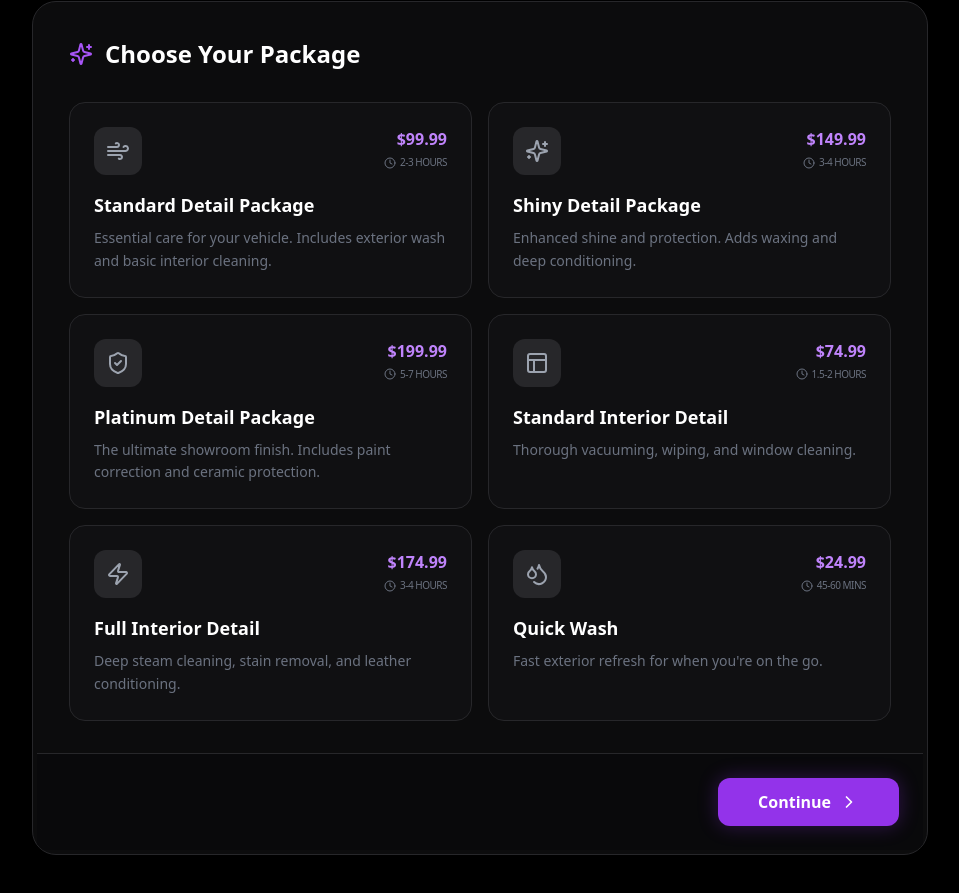
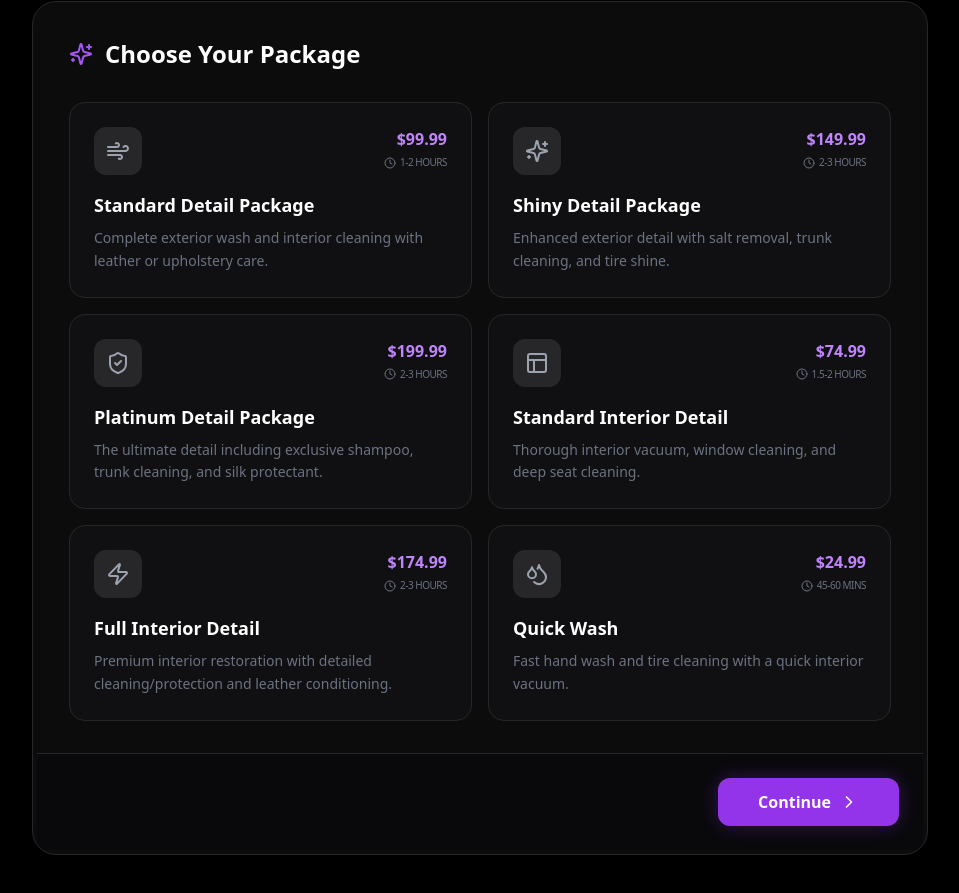
Before and after one commit to tareqrwk/wash-and-waxworks, a React (Create React App) app in the folder client/: page /book in a window 1280 px wide. Shown: the part 431-1324 px from the top of the page, without its empty margins (160-1119 px from the left). Built offline with nearby package versions, Linux system fonts and the light colour scheme.

Commit message:
Updated booking page

```diff
--- a/client/src/pages/BookingPage.js
+++ b/client/src/pages/BookingPage.js
@@ -10,31 +10,31 @@ const SERVICES = [
     {
         id: "Standard Detail Package",
         name: "Standard Detail Package",
-        description: "Essential care for your vehicle. Includes exterior wash and basic interior cleaning.",
+        description: "Complete exterior wash and interior cleaning with leather or upholstery care.",
         icon: <Wind className="w-6 h-6" />,
         price: "$99.99",
-        duration: "2-3 Hours"
+        duration: "1-2 Hours"
     },
     {
         id: "Shiny Detail Package",
         name: "Shiny Detail Package",
-        description: "Enhanced shine and protection. Adds waxing and deep conditioning.",
+        description: "Enhanced exterior detail with salt removal, trunk cleaning, and tire shine.",
         icon: <Sparkles className="w-6 h-6" />,
         price: "$149.99",
-        duration: "3-4 Hours"
+        duration: "2-3 Hours"
     },
     {
         id: "Platinum Detail Package",
         name: "Platinum Detail Package",
-        description: "The ultimate showroom finish. Includes paint correction and ceramic protection.",
+        description: "The ultimate detail including exclusive shampoo, trunk cleaning, and silk protectant.",
         icon: <ShieldCheck className="w-6 h-6" />,
         price: "$199.99",
-        duration: "5-7 Hours"
+        duration: "2-3 Hours"
     },
     {
         id: "Standard Interior Detail",
         name: "Standard Interior Detail",
-        description: "Thorough vacuuming, wiping, and window cleaning.",
+        description: "Thorough interior vacuum, window cleaning, and deep seat cleaning.",
         icon: <Layout className="w-6 h-6" />,
         price: "$74.99",
         duration: "1.5-2 Hours"
@@ -42,15 +42,15 @@ const SERVICES = [
     {
         id: "Full Interior Detail",
         name: "Full Interior Detail",
-        description: "Deep steam cleaning, stain removal, and leather conditioning.",
+        description: "Premium interior restoration with detailed cleaning/protection and leather conditioning.",
         icon: <Zap className="w-6 h-6" />,
         price: "$174.99",
-        duration: "3-4 Hours"
+        duration: "2-3 Hours"
     },
     {
         id: "Quick Wash",
         name: "Quick Wash",
-        description: "Fast exterior refresh for when you're on the go.",
+        description: "Fast hand wash and tire cleaning with a quick interior vacuum.",
         icon: <Droplets className="w-6 h-6" />,
         price: "$24.99",
         duration: "45-60 Mins"
```
